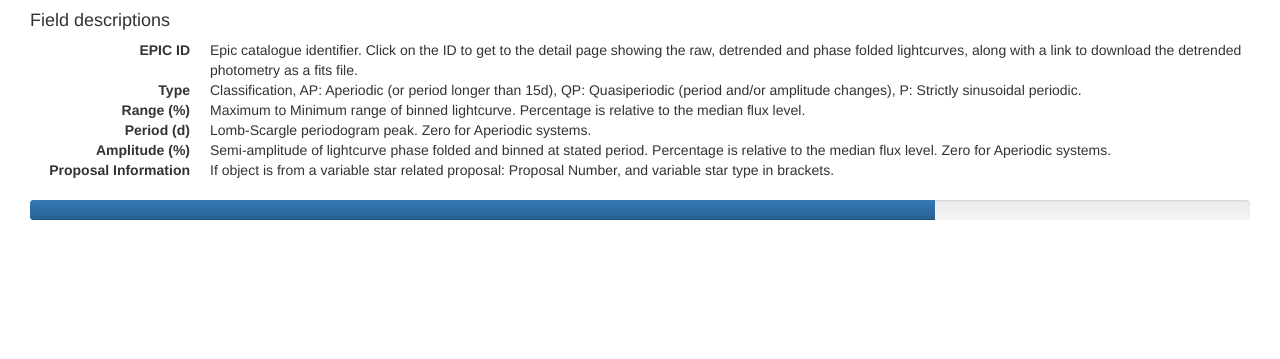
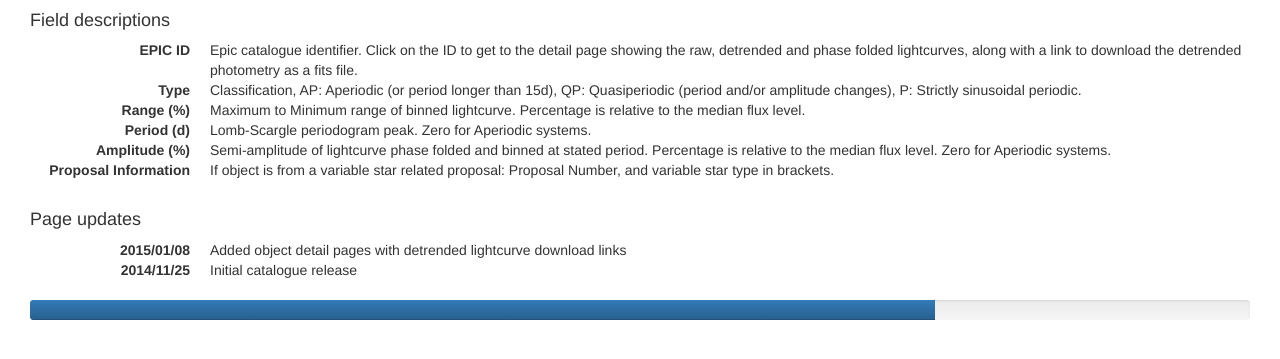
Before and after one commit to mindriot101/k2varcat, a Flask app: page / in a window 1280 px wide. Shown: the part 169-528 px from the top of the page. Run offline with Flask 2, Linux system fonts and the light colour scheme; parts of the project's set-up code (start-up, migrations or seed data) failed here and were passed over; some libraries are stand-ins or nearby versions.

Commit message:
Add section for page updates

```diff
--- a/k2var/templates/index.html
+++ b/k2var/templates/index.html
@@ -37,6 +37,20 @@
 </div>
 
 <div class="row-fluid">
+    <div class="col-md-8">
+        <div id="updates">
+            <h4>Page updates</h4>
+            <dl class="dl-horizontal">
+                <dt>2015/01/08</dt>
+                <dd>Added object detail pages with detrended lightcurve download links</dd>
+                <dt>2014/11/25</dt>
+                <dd>Initial catalogue release</dd>
+            </dl>
+        </div>
+    </div>
+</div>
+
+<div class="row-fluid">
     <div class="col-md-12">
         <div id="demo">
             <div class="progress">
```
